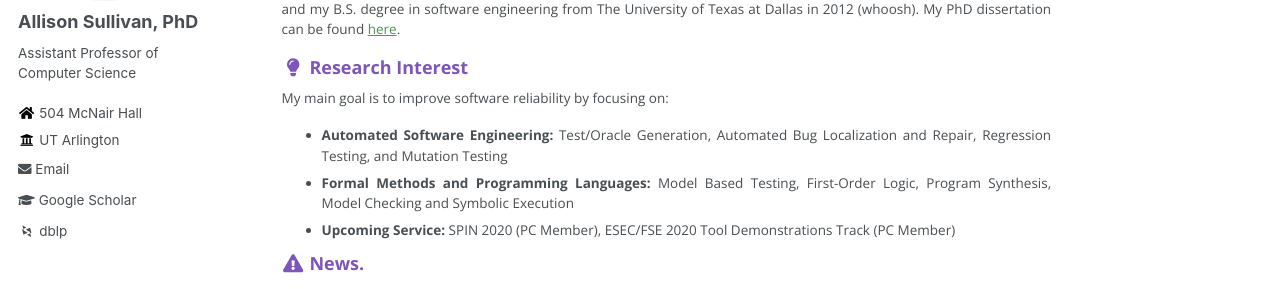
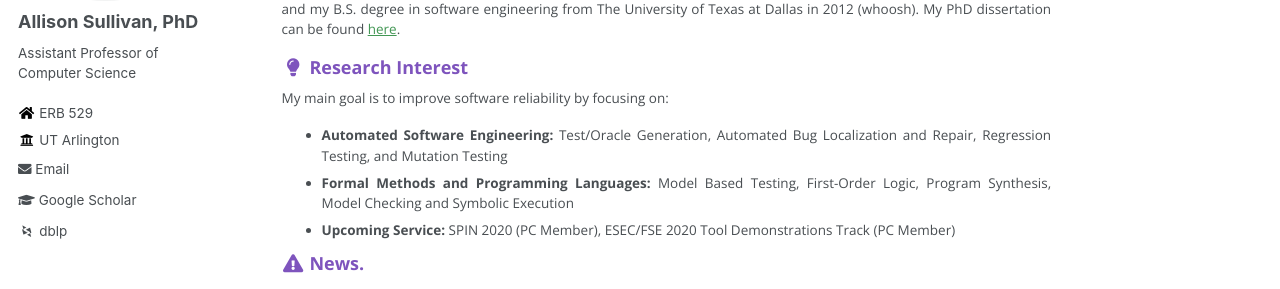
Before and after one commit to Allisonius/allisonius.github.io, a Jekyll site: the page built from _pages/about.md, in a window 1280 px wide. Shown: the part 233-522 px from the top of the page. Built offline with Jekyll 4.4.1, drawn with Linux system fonts in a browser that asks for light colours; some web fonts are replaced.

Commit message:
Update _config.yml

```diff
--- a/_config.yml
+++ b/_config.yml
@@ -83,7 +83,7 @@ author:
   name             : "Allison Sullivan, PhD"
   avatar           : "profile.png"
   bio              : "Assistant Professor of Computer Science"
-  location         : 504 McNair Hall
+  location         : ERB 529
   employer         : "UT Arlington"
   googlescholar    : "https://scholar.google.com/citations?user=omg10AMAAAAJ&hl=en&oi=ao"
   email            : "allison.sullivan@uta.edu"
```
